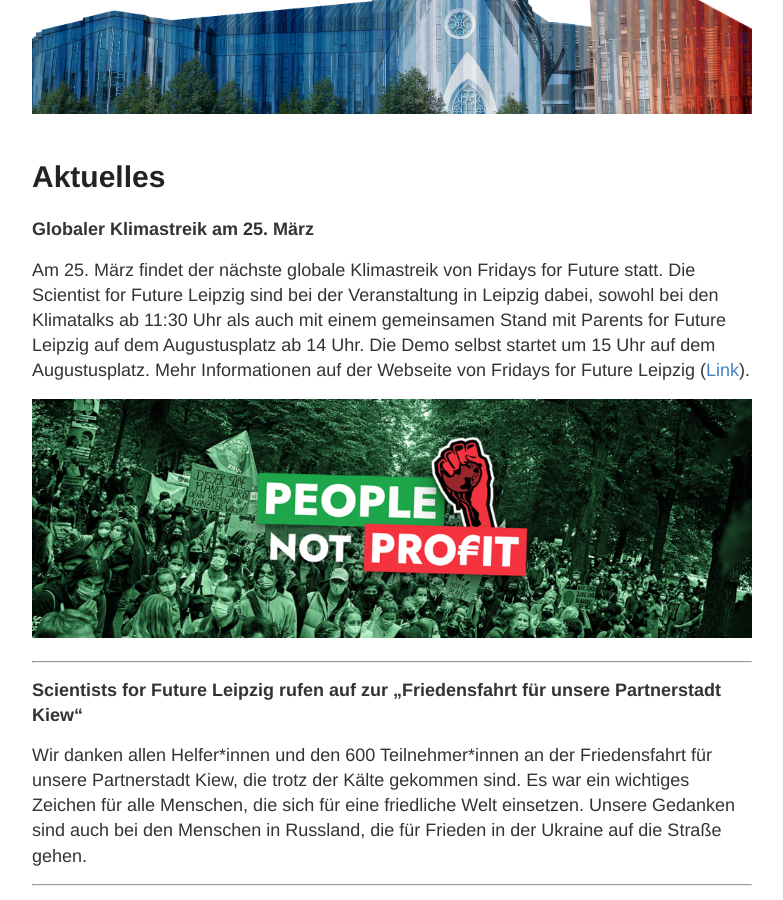
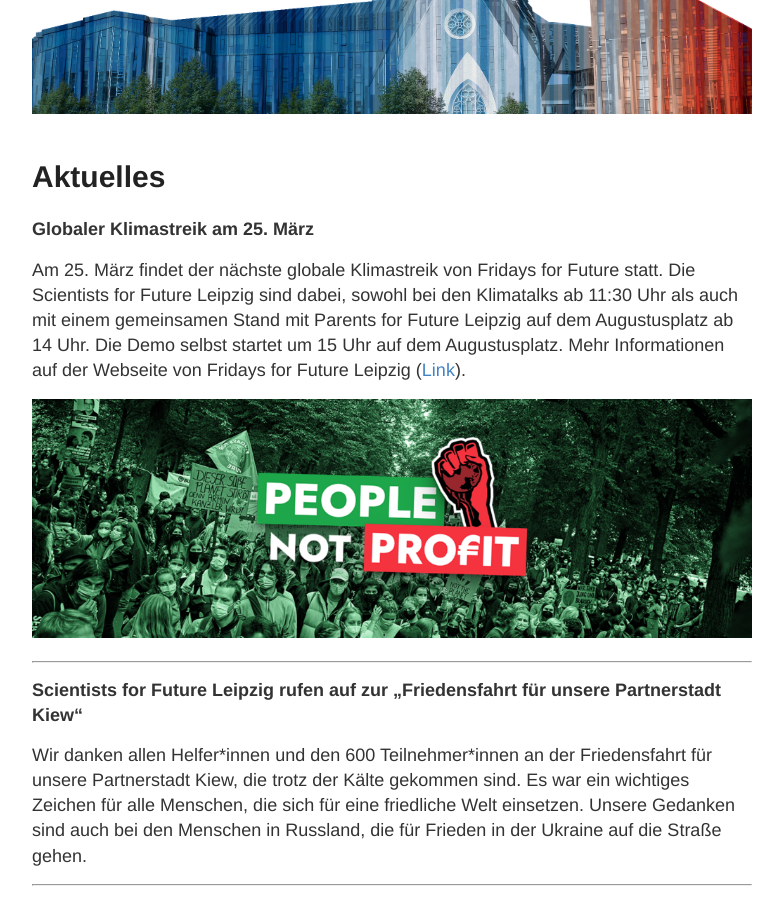
Before and after one commit to s4f-leipzig/s4f-leipzig.github.io, a Jekyll site: the page built from index.md, in a window 1280 px wide and 900 px high, scrolled down 306 px. Shown: the whole window, without its empty margins (248-1031 px from the left). Built offline with Jekyll 4.4.1, drawn with Linux system fonts in a browser that asks for light colours.

Commit message:
Update index.md

```diff
--- a/index.md
+++ b/index.md
@@ -6,7 +6,7 @@
 <b>Globaler Klimastreik am 25. März</b>
 <br>
 
-Am 25. März findet der nächste globale Klimastreik von Fridays for Future statt. Die Scientist for Future Leipzig sind bei der Veranstaltung in Leipzig dabei, sowohl bei den Klimatalks ab 11:30 Uhr als auch mit einem gemeinsamen Stand mit Parents for Future Leipzig auf dem Augustusplatz ab 14 Uhr. Die Demo selbst startet um 15 Uhr auf dem Augustusplatz. Mehr Informationen auf der Webseite von Fridays for Future Leipzig (<a href="https://fffleipzig.de/people-not-profit/">Link</a>).
+Am 25. März findet der nächste globale Klimastreik von Fridays for Future statt. Die Scientists for Future Leipzig sind dabei, sowohl bei den Klimatalks ab 11:30 Uhr als auch mit einem gemeinsamen Stand mit Parents for Future Leipzig auf dem Augustusplatz ab 14 Uhr. Die Demo selbst startet um 15 Uhr auf dem Augustusplatz. Mehr Informationen auf der Webseite von Fridays for Future Leipzig (<a href="https://fffleipzig.de/people-not-profit/">Link</a>).
 
 ![](/images/Demo-FFF.png)
 
```
